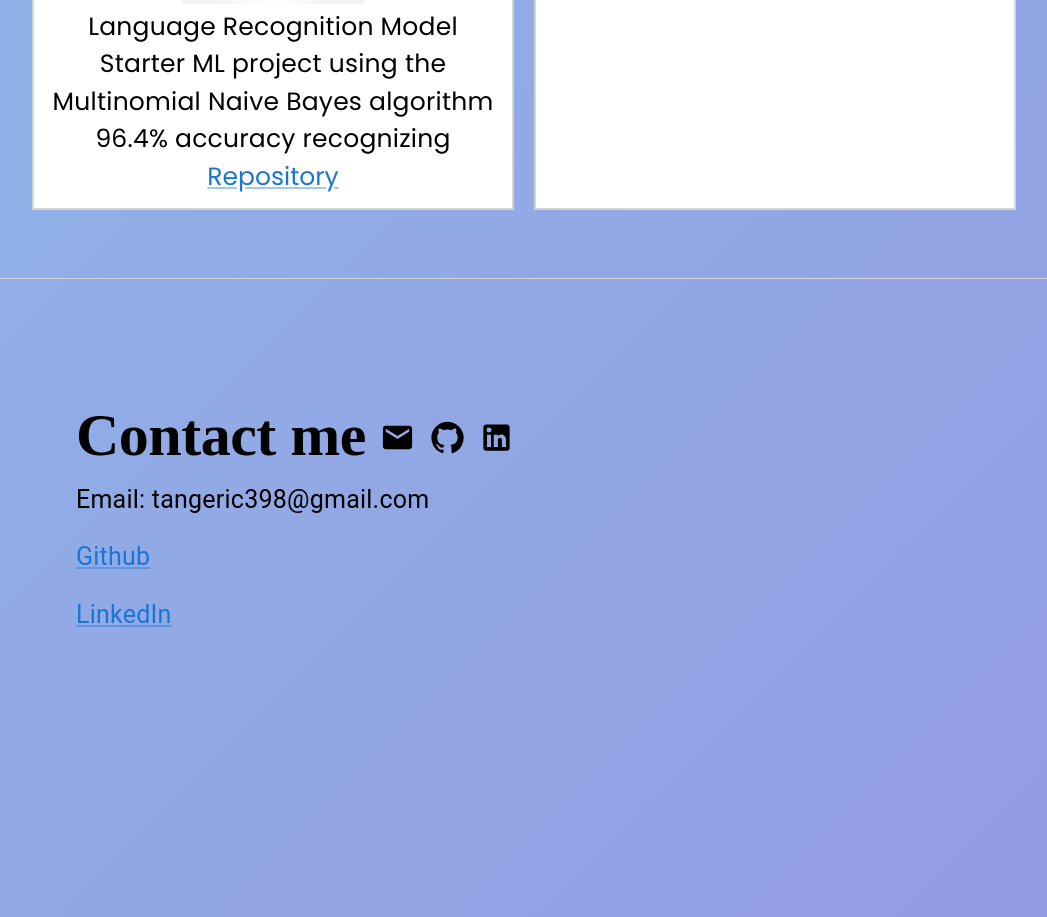
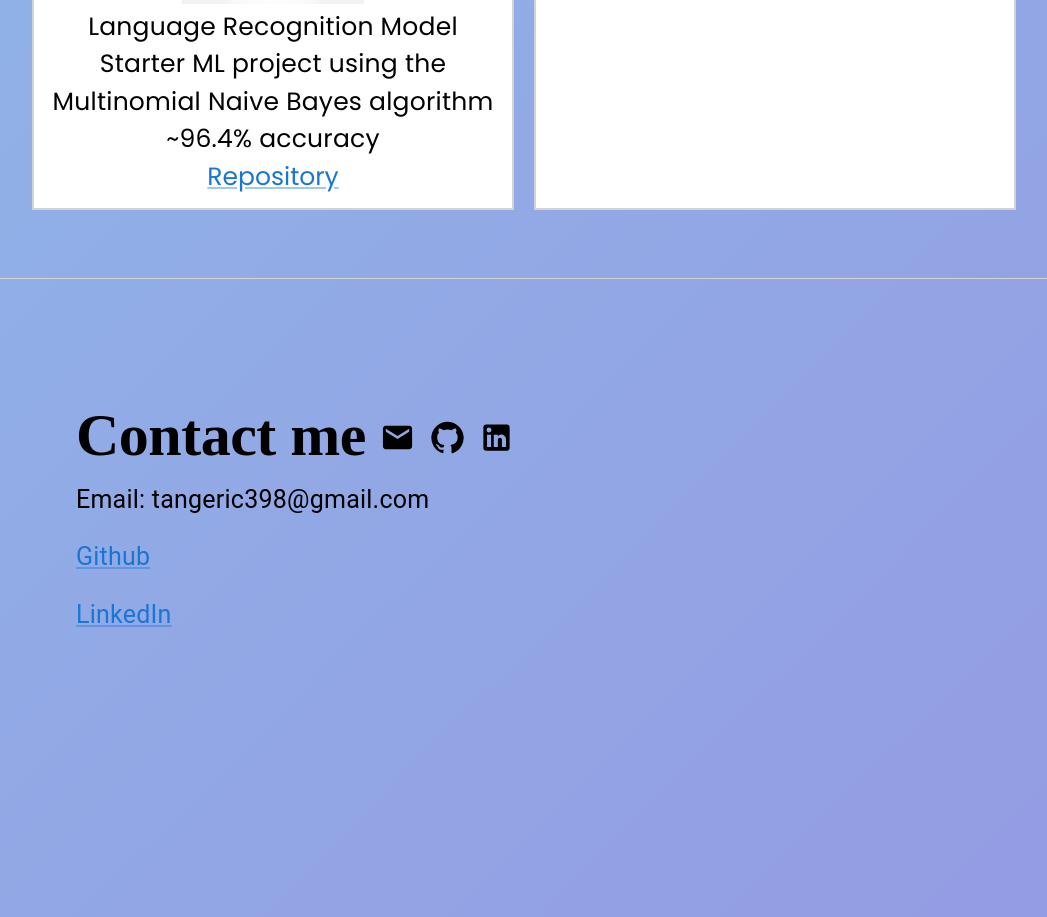
Before and after one commit to erictang398/erictang398.github.io, a React (Create React App) app: page / in a window 1280 px wide. Shown: the part 2621-3538 px from the top of the page, without its empty margins (116-1163 px from the left). Built offline with nearby package versions, Linux system fonts and the light colour scheme.

Commit message:
percentage reword

```diff
--- a/src/components/project.jsx
+++ b/src/components/project.jsx
@@ -133,7 +133,7 @@ const Projects = () => {
                         fontFamily: 'Poppins',
                         textAlign: 'center'
                     }}>
-                        96.4% accuracy recognizing
+                        ~96.4% accuracy
                     </Typography>
                     <div style={{
                         fontSize: '25px',
```
